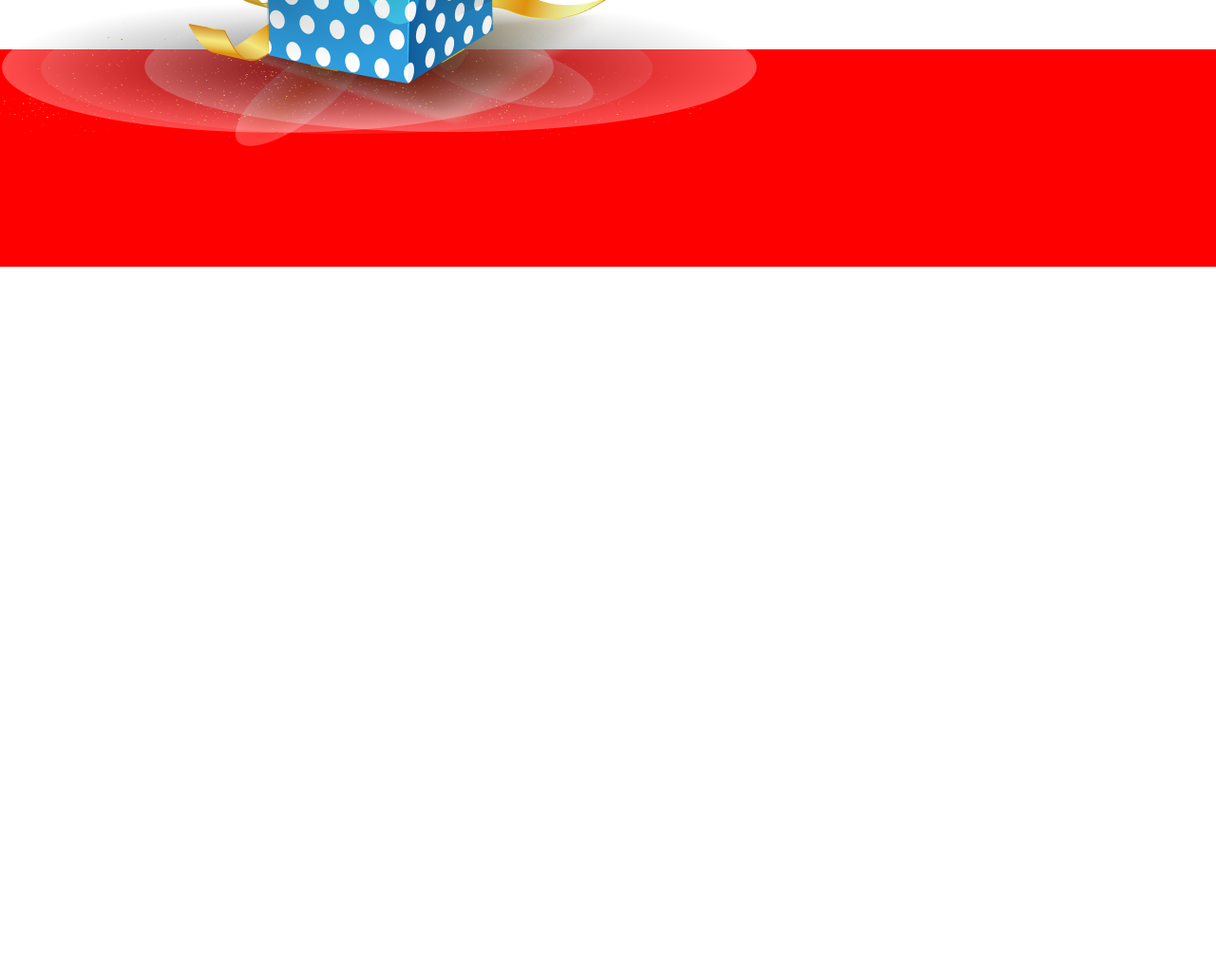
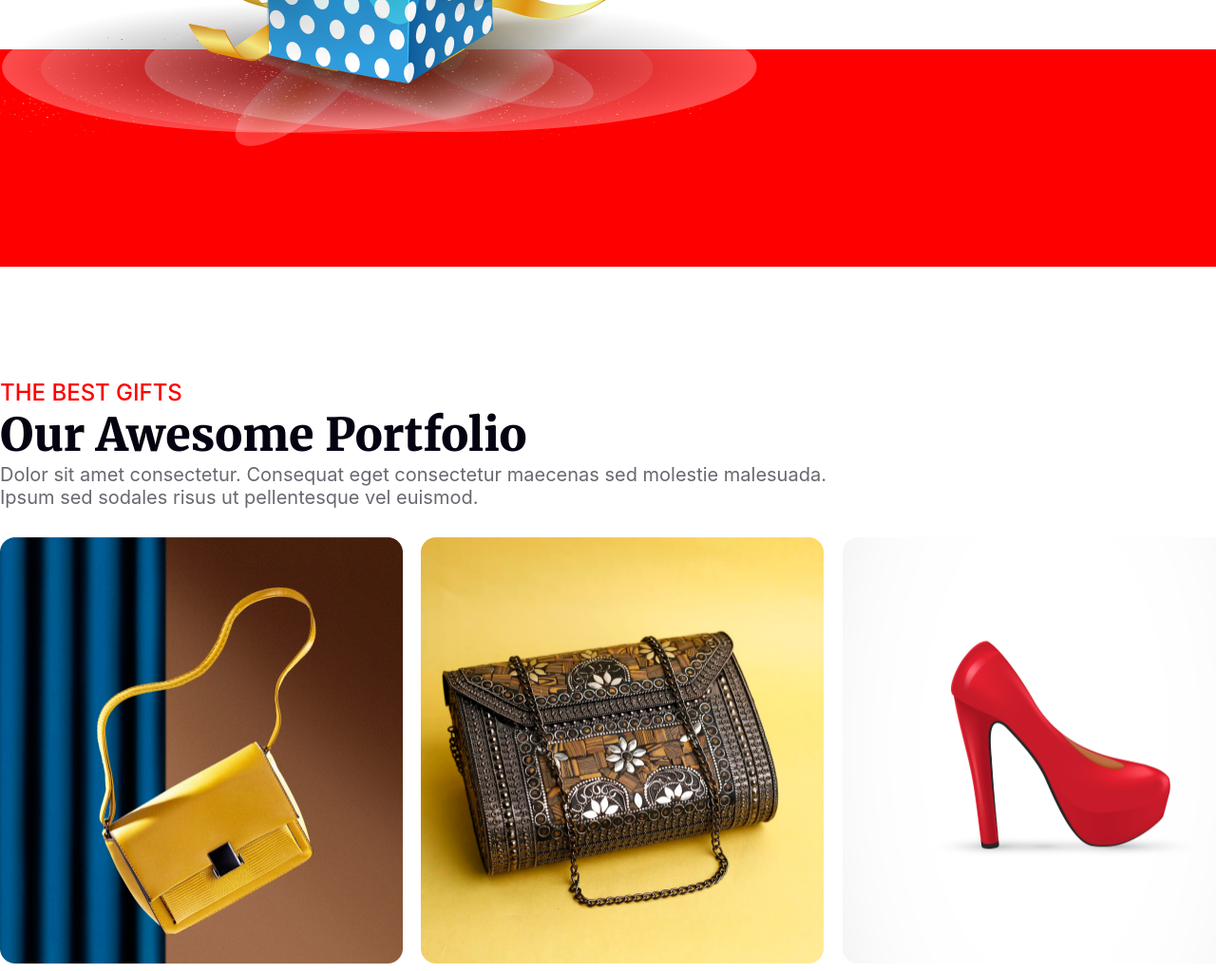
Before and after one commit to mohsyn007/New-Offer, a plain HTML site: page index.html in a window 1280 px wide. Shown: the part 3003-4026 px from the top of the page at 95% size. Before the commit the page ends 3284 px from the top, so only its background shows below. Drawn offline with Linux system fonts and the light colour scheme.

Commit message:
portfolio section done

```diff
--- a/index.html
+++ b/index.html
@@ -51,7 +51,7 @@
       <section class="holiday-section-container">
         <div class="holiday-text-container">
           <h5>WHAT IS FUNCTIONAL</h5>
-          <h2> <span style="color: rgb(255, 0, 0);">Holidays</span> Sale 50%</h2>
+          <h2><span style="color: rgb(255, 0, 0)">Holidays</span> Sale 50%</h2>
           <p>
             Dolor sit amet consectetur. Consequat eget consectetur maecenas sed
             molestie malesuada. Ipsum sed sodales risus ut pellentesque vel
@@ -59,17 +59,45 @@
             consectetur.
           </p>
         </div>
-        <div class="solid-color">
-
-        </div>
+        <div class="solid-color"></div>
         <div class="giftbox">
-            <img src="/images/giftbox1.png" alt="">
-            <div>
-                <img src="images/discount.png" alt="">
-            </div>
+          <img src="/images/giftbox1.png" alt="" />
+          <div>
+            <img src="images/discount.png" alt="" />
+          </div>
         </div>
       </section>
       <!-- holiday party section end here -->
+       <!-- portfolio section start here -->
+        <section class="portfolio-container">
+            <div class="portfolio-text-content">
+                <h6>THE BEST GIFTS</h6>
+                <h4>Our Awesome Portfolio</h4>
+                <p>Dolor sit amet consectetur. Consequat eget consectetur maecenas sed molestie malesuada. <br> Ipsum sed sodales risus ut pellentesque vel euismod. </p>
+            </div>
+            <div class="portfolio-items">
+                <div class="item">
+                    <img src="images/Rectangle 3.png" alt="">
+                </div>
+                <div class="item">
+                    <img src="images/Rectangle 4.png" alt="">
+                </div>
+                <div class="item">
+                    <img src="images/Rectangle 5.png" alt="">
+                </div>
+                <div class="item">
+                    <img src="images/Rectangle 6.png" alt="">
+                </div>
+                <div class="item">
+                    <img src="images/Rectangle 7.png" alt="">
+                </div>
+                <div class="item">
+                    <img src="images/Rectangle 8.png" alt="">
+                </div>
+            </div>
+
+        </section>
+       <!-- portfolio section end here -->
     </main>
     <footer></footer>
   </body>
--- a/style.css
+++ b/style.css
@@ -159,7 +159,7 @@ h1 {
   margin-top: 100px;
   position: relative;
 }
-.holiday-text-container{
+.holiday-text-container {
   display: flex;
   flex-direction: column;
   justify-content: center;
@@ -167,34 +167,32 @@ h1 {
   width: 1068px;
   height: 260px;
   margin: 0 auto;
-
 }
-.holiday-text-container h5{
+.holiday-text-container h5 {
   color: rgb(7, 2, 17);
   font-family: Inter;
   font-size: 24px;
   font-weight: 500;
-
 }
-.holiday-text-container h2{
+.holiday-text-container h2 {
   font-family: Merriweather;
   font-size: 72px;
   font-weight: 900;
 }
-.holiday-text-container p{
+.holiday-text-container p {
   color: rgba(7, 2, 17, 0.6);
   font-family: Inter;
   font-size: 20px;
   font-weight: 500;
 }
-.solid-color{
+.solid-color {
   width: 1320px;
   height: 229px;
   background-color: red;
   position: absolute;
   top: 77%;
 }
-.giftbox{
+.giftbox {
   width: 674.82px;
   height: 577.96px;
   position: relative;
@@ -203,3 +201,47 @@ display: flex;
   align-items: center;
   justify-content: space-between;
 }
+/* portfolio section styles */
+.portfolio-container {
+  width: 1320px;
+  height: 1163px;
+
+  margin: 0 auto;
+  margin-top: 120px;
+}
+.portfolio-text-content {
+  display: flex;
+  flex-direction: column;
+}
+.portfolio-text-content h6 {
+  color: rgb(255, 0, 0);
+  font-family: Inter;
+  font-size: 24px;
+  font-weight: 500;
+}
+.portfolio-text-content h4 {
+  color: rgb(7, 2, 17);
+  font-family: Merriweather;
+  font-size: 48px;
+  font-weight: 900;
+}
+.portfolio-text-content p {
+  color: rgba(7, 2, 17, 0.6);
+  font-family: Inter;
+  font-size: 20px;
+  font-weight: 400;
+}
+.item {
+  width: 424px;
+  height: 450px;
+}
+.item img {
+  width: 100%;
+  height: 100%;
+}
+.portfolio-items {
+  margin-top: 30px;
+  display: grid;
+  grid-template-columns: repeat(3, 1fr);
+  gap: 10px;
+}
```
Lines whose indentation alone changed are shown as unchanged.
